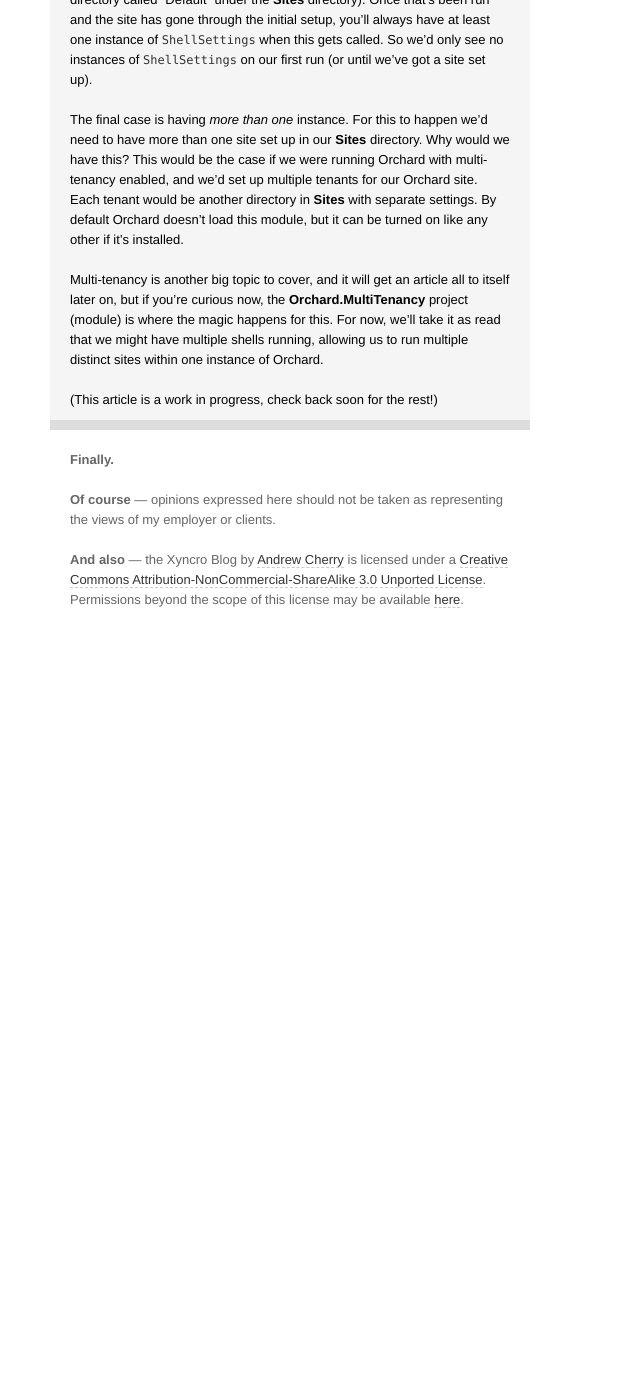
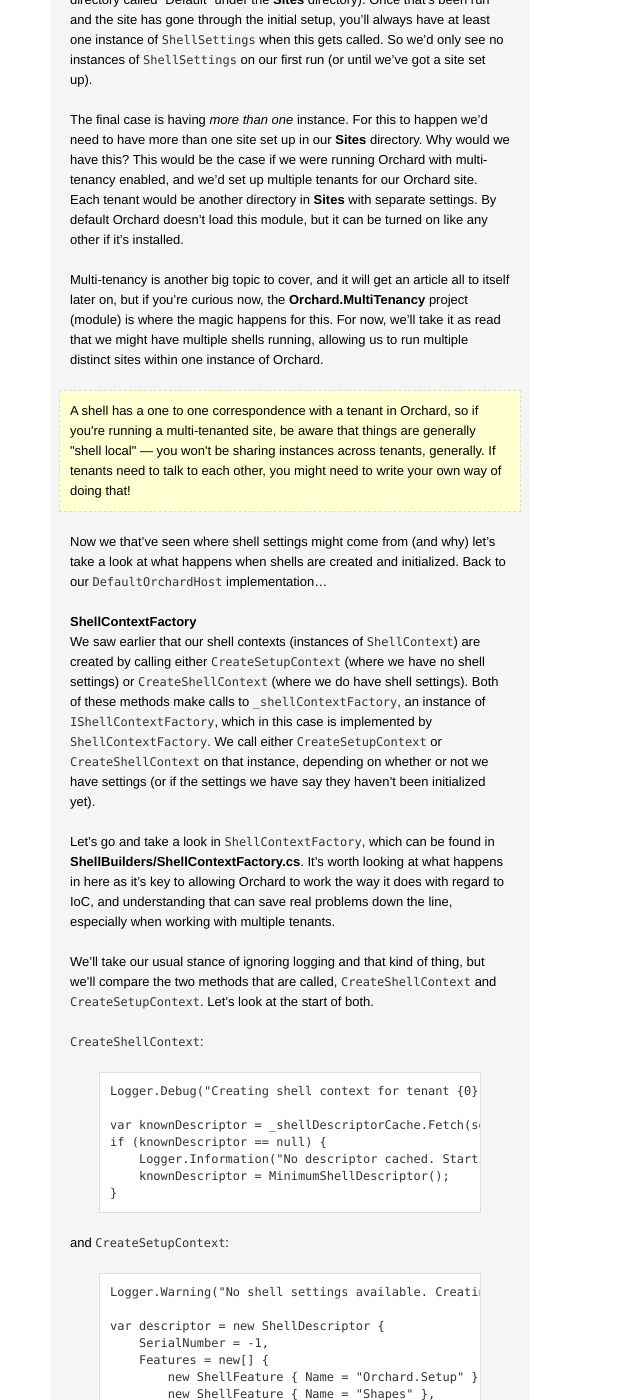
Before and after one commit to kolektiv/kolektiv.github.io, a Jekyll site: the page built from _posts/2011-09-01-orchard-host.md, in a window 1280 px wide and 1400 px high, scrolled down 2891 px. Shown: the whole window, without its empty margins (0-640 px from the left). Built offline with Jekyll 4.4.1, drawn with Linux system fonts in a browser that asks for light colours; before the commit the page ends 3521 px from its top, so only the background shows below that; some of the changed text lies outside the part shown.

Commit message:
editing host article

```diff
--- a/_posts/2011-09-01-orchard-host.md
+++ b/_posts/2011-09-01-orchard-host.md
@@ -46,7 +46,7 @@
 
 That's simplifying quite a large and complex process, but it's enough to give us a feel for what's happening at the host level. We can now move on to the last key line of `BuildCurrent`, the call to `CreateAndActivate`.
 
-## Shells
+## Orchard Shells
 
 Let's start by looking at that `CreateAndActivate` method:
 
@@ -110,6 +110,68 @@
 
 Multi-tenancy is another big topic to cover, and it will get an article all to itself later on, but if you're curious now, the **Orchard.MultiTenancy** project (module) is where the magic happens for this. For now, we'll take it as read that we might have multiple shells running,  allowing us to run multiple distinct sites within one instance of Orchard.
 
+<aside>
+<p>
+A shell has a one to one correspondence with a tenant in Orchard, so if you're running a multi-tenanted site, be aware that things are generally "shell local" &mdash; you won't be sharing instances across tenants, generally. If tenants need to talk to each other, you might need to write your own way of doing that!
+</p>
+</aside>
+
+Now we that've seen where shell settings might come from (and why) let's take a look at what happens when shells are created and initialized. Back to our `DefaultOrchardHost` implementation...
+
+## ShellContextFactory
+
+We saw earlier that our shell contexts (instances of `ShellContext`) are created by calling either `CreateSetupContext` (where we have no shell settings) or `CreateShellContext` (where we do have shell settings). Both of these methods make calls to `_shellContextFactory`, an instance of `IShellContextFactory`, which in this case is implemented by `ShellContextFactory`. We call either `CreateSetupContext` or `CreateShellContext` on that instance, depending on whether or not we have settings (or if the settings we have say they haven't been initialized yet).
+
+Let's go and take a look in `ShellContextFactory`, which can be found in **ShellBuilders/ShellContextFactory.cs**. It's worth looking at what happens in here as it's key to allowing Orchard to work the way it does with regard to IoC, and understanding that can save real problems down the line, especially when working with multiple tenants.
+
+We'll take our usual stance of ignoring logging and that kind of thing, but we'll compare the two methods that are called, `CreateShellContext` and `CreateSetupContext`. Let's look at the start of both.
+
+`CreateShellContext`:
+
+{% highlight csharp %}
+
+Logger.Debug("Creating shell context for tenant {0}", settings.Name);
+
+var knownDescriptor = _shellDescriptorCache.Fetch(settings.Name);
+if (knownDescriptor == null) {
+    Logger.Information("No descriptor cached. Starting with minimum components.");
+    knownDescriptor = MinimumShellDescriptor();
+}
+
+{% endhighlight %}
+
+and `CreateSetupContext`:
+
+{% highlight csharp %}
+
+Logger.Warning("No shell settings available. Creating shell context for setup");
+
+var descriptor = new ShellDescriptor {
+    SerialNumber = -1,
+    Features = new[] {
+        new ShellFeature { Name = "Orchard.Setup" },
+        new ShellFeature { Name = "Shapes" },
+        new ShellFeature { Name = "Orchard.jQuery" },
+    },
+};
+
+{% endhighlight %}
+
+The obvious point here is that in a setup context we're creating a new descriptor for the shell we're creating, with only the features (modules) required to run the setup process, and to create a tenant for future use. Where we already have a tenant set up, we expect that we can get a shell descriptor from our cache, but if not we create one which is the minimum required at this stage. (At this point it's worth noting that a shell descriptor is basically a list of some metadata about a shell/tenant, such as the name, a unique identifier, and a list of features which should be enabled when available).
+
+Once we've got a shell descriptor, let's see what happens to it:
+
+{% highlight csharp %}
+
+var blueprint = _compositionStrategy.Compose(settings, descriptor);
+var shellScope = _shellContainerFactory.CreateContainer(settings, blueprint);
+
+{% endhighlight %}
+
+Those lines are the same in both methods (except for the name of the descriptor instance which is passed in &mdash these lines were taken from `CreateSetupContext`).
+
+Now we're getting to the critical part of the shell architecture.
+
 (This article is a work in progress, check back soon for the rest!)
 
 [Orchard Startup]: /orchard/2011/08/30/orchard-startup-process.html
```
